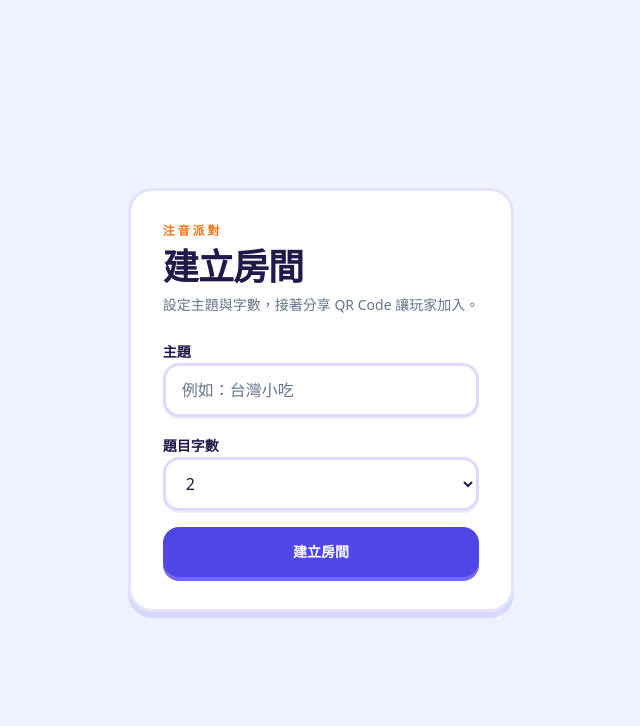
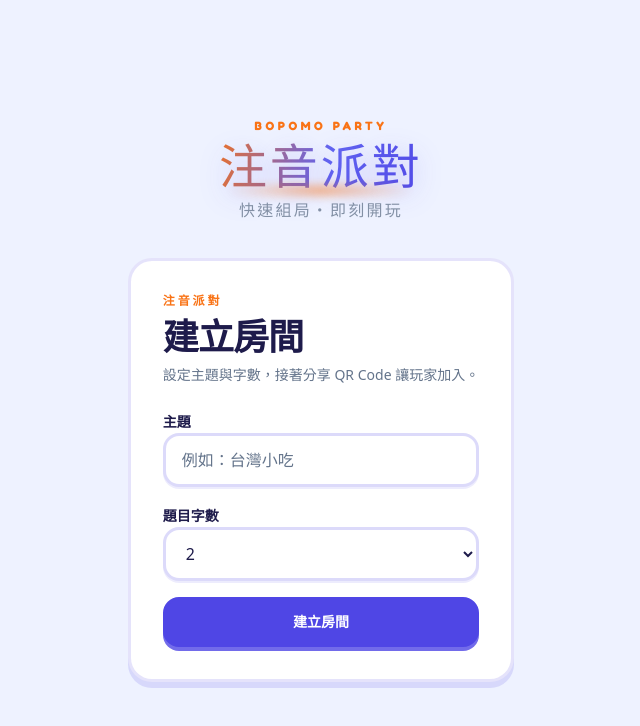
Before and after one commit to r05323028/bopomofo, a Next.js app: page / in a window 1280 px wide. Shown: the top 726 px of the page, without its empty margins (319-959 px from the left). Built offline with nearby package versions, Linux system fonts and the light colour scheme.

Commit message:
feat: add fasion title

```diff
--- a/app/globals.css
+++ b/app/globals.css
@@ -223,6 +223,91 @@ body {
   animation: pond-ripple 9s ease-in-out infinite 0.35s;
 }
 
+.hero-title {
+  position: relative;
+  display: inline-block;
+  letter-spacing: 0.06em;
+  color: transparent;
+  background-image: linear-gradient(
+    100deg,
+    rgb(99 102 241) 0%,
+    rgb(79 70 229) 25%,
+    rgb(249 115 22) 50%,
+    rgb(99 102 241) 75%,
+    rgb(79 70 229) 100%
+  );
+  background-size: 240% 100%;
+  background-clip: text;
+  -webkit-background-clip: text;
+  text-shadow: 0 8px 28px rgb(79 70 229 / 0.28);
+  animation:
+    hero-gradient-shift 6s linear infinite,
+    hero-float 2.8s ease-in-out infinite;
+}
+
+.hero-title::after {
+  content: "";
+  position: absolute;
+  inset: 92% 6% -10% 6%;
+  border-radius: 9999px;
+  background: linear-gradient(
+    90deg,
+    rgb(99 102 241 / 0),
+    rgb(249 115 22 / 0.65),
+    rgb(99 102 241 / 0)
+  );
+  filter: blur(5px);
+  animation: hero-beam 2.2s ease-in-out infinite;
+}
+
+.hero-subtitle {
+  letter-spacing: 0.14em;
+  text-transform: uppercase;
+  color: var(--color-text-muted);
+  animation: hero-fade-pulse 2.6s ease-in-out infinite;
+}
+
+@keyframes hero-gradient-shift {
+  0% {
+    background-position: 0% 50%;
+  }
+  100% {
+    background-position: 100% 50%;
+  }
+}
+
+@keyframes hero-float {
+  0%,
+  100% {
+    transform: translateY(0) scale(1);
+  }
+  50% {
+    transform: translateY(-4px) scale(1.01);
+  }
+}
+
+@keyframes hero-beam {
+  0%,
+  100% {
+    opacity: 0.45;
+    transform: scaleX(0.92);
+  }
+  50% {
+    opacity: 0.9;
+    transform: scaleX(1.04);
+  }
+}
+
+@keyframes hero-fade-pulse {
+  0%,
+  100% {
+    opacity: 0.75;
+  }
+  50% {
+    opacity: 1;
+  }
+}
+
 @keyframes pond-ripple {
   0%,
   100% {
--- a/app/page.tsx
+++ b/app/page.tsx
@@ -56,7 +56,19 @@ export default function Home() {
   };
 
   return (
-    <main className="flex min-h-screen items-center justify-center bg-background p-6 text-text sm:p-10">
+    <main className="flex min-h-screen flex-col items-center justify-center gap-7 bg-background p-6 text-text sm:gap-9 sm:p-10">
+      <header className="pointer-events-none select-none text-center">
+        <p className="text-xs font-bold uppercase tracking-[0.3em] text-cta font-display">
+          bopomo party
+        </p>
+        <h1 className="hero-title mt-2 font-display text-4xl sm:text-5xl">
+          注音派對
+        </h1>
+        <p className="hero-subtitle mt-2 text-sm sm:text-base">
+          快速組局・即刻開玩
+        </p>
+      </header>
+
       <div className="mx-auto max-w-xl rounded-3xl border-[3px] border-primary/15 bg-surface p-6 shadow-[0_6px_0_0_rgb(79_70_229/0.15)] sm:p-8">
         <p className="text-xs font-bold uppercase tracking-[0.24em] text-cta font-display">
           注音派對
```
